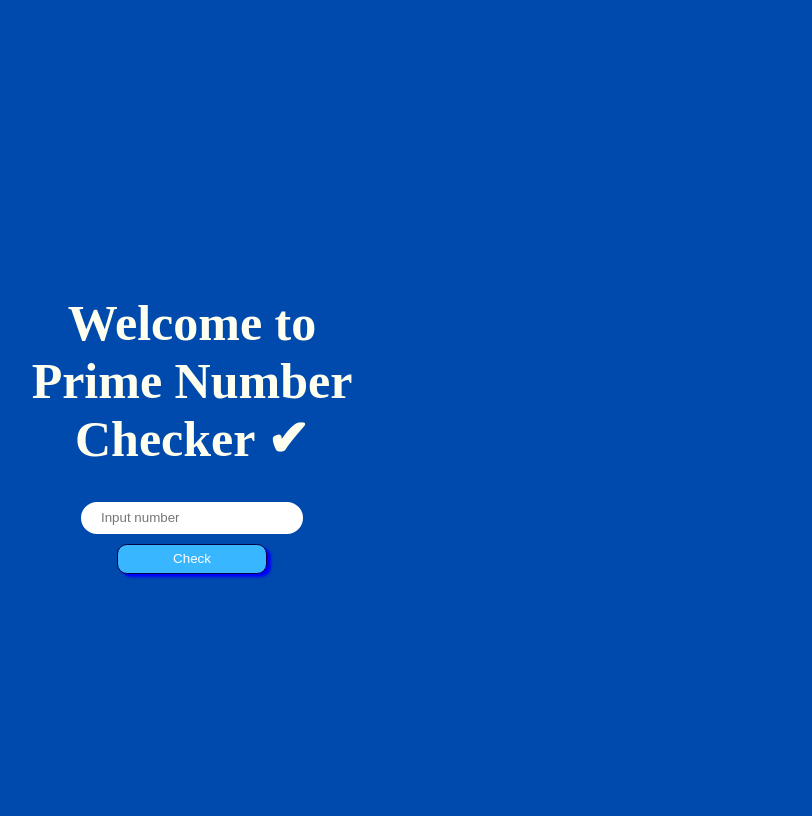
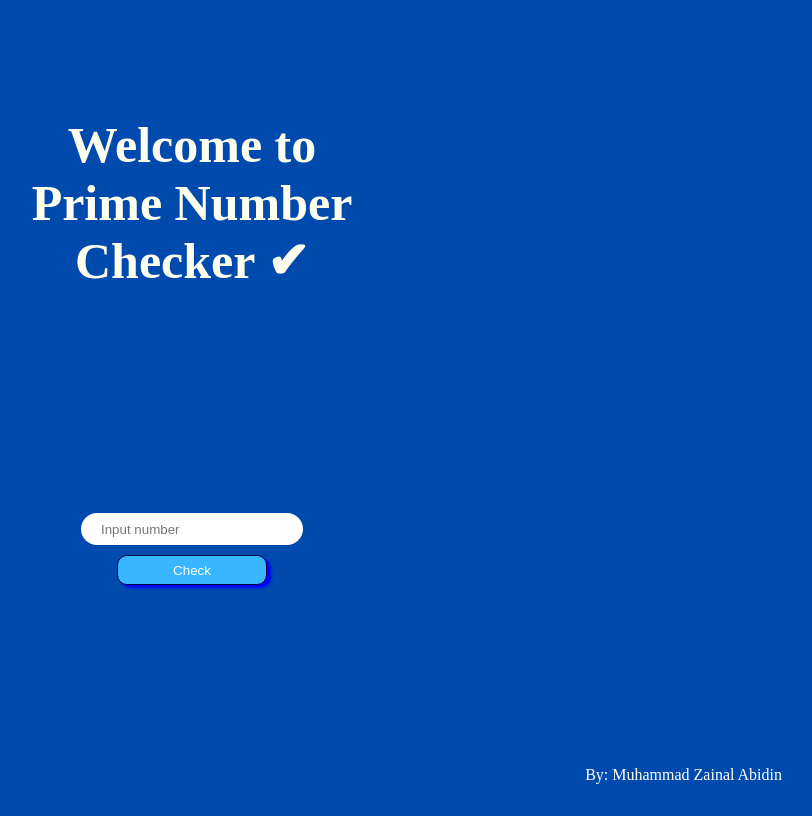
Before and after one commit to AbidZain23/Prime-Number-Checker, a plain HTML site: page index.html in a window 1280 px wide. Shown: the whole page, without its empty margins (448-1260 px from the left). Drawn offline with Linux system fonts and the light colour scheme.

Commit message:
Add files via upload

```diff
--- a/index.html
+++ b/index.html
@@ -6,11 +6,11 @@
     <style>
       body {
         background-color: #004aad;
-        height: 100%;
+        height: 100vh;
         display: flex;
         align-items: center;
-        flex-direction: row;
-        justify-content: space-between;
+        flex-direction: column;
+        justify-content: space-around;
       }
       main {
         display: flex;
@@ -19,7 +19,6 @@
         align-items: center;
         height: fit-content;
         width: 90%;
-        margin-top: 20%;
         margin-left: auto;
         margin-right: auto;
       }
@@ -62,11 +61,19 @@
         color: white;
         font-size: 16px;
       }
+      .creator {
+        padding-right: 50px;
+        text-align: end;
+        color: white;
+        position: absolute;
+        bottom: 0;
+        right: 0;
+      }
     </style>
     <title>Prime Number Checker</title>
   </head>
   <body>
-    <main>
+    <header>
       <div class="title">
         <h1>
           Welcome to <br />
@@ -74,12 +81,19 @@
           Checker ✔
         </h1>
       </div>
+    </header>
+    <main>
       <div class="input-container">
+        <p id="output"></p>
         <input type="number" placeholder="Input number" id="input" />
         <button class="check-button" id="checkButton">Check</button>
       </div>
-      <p id="output"></p>
     </main>
+    <footer>
+      <div class="creator">
+        <p>By: Muhammad Zainal Abidin</p>
+      </div>
+    </footer>
     <script src="script.js"></script>
   </body>
 </html>
--- a/script.js
+++ b/script.js
@@ -4,11 +4,11 @@ const output = document.getElementById("output");
 function primeNumberChecker(numberInput) {
   for (let i = 2; i < numberInput; i++) {
     if (numberInput % i === 0) {
-      output.innerHTML = `${numberInput} divided by ${i} so ${numberInput} not prime number.`;
+      output.innerHTML = `${numberInput} divisible by ${i} so ${numberInput} not prime number!`;
       return;
     }
     if (i === numberInput - 1)
-      output.innerHTML = `${numberInput} is prime number.`;
+      output.innerHTML = `${numberInput} is prime number!`;
   }
 }
 function checkBtn() {
@@ -16,6 +16,11 @@ function checkBtn() {
   primeNumberChecker(numberInput);
 }
 check.onclick = checkBtn;
+inputNumber.addEventListener("keypress", function (e) {
+  if (e.key === "Enter") {
+    checkBtn();
+  }
+});
 
 // const inputNumber = document.getElementById("input");
 // const check = document.querySelector("#checkButton");
```
